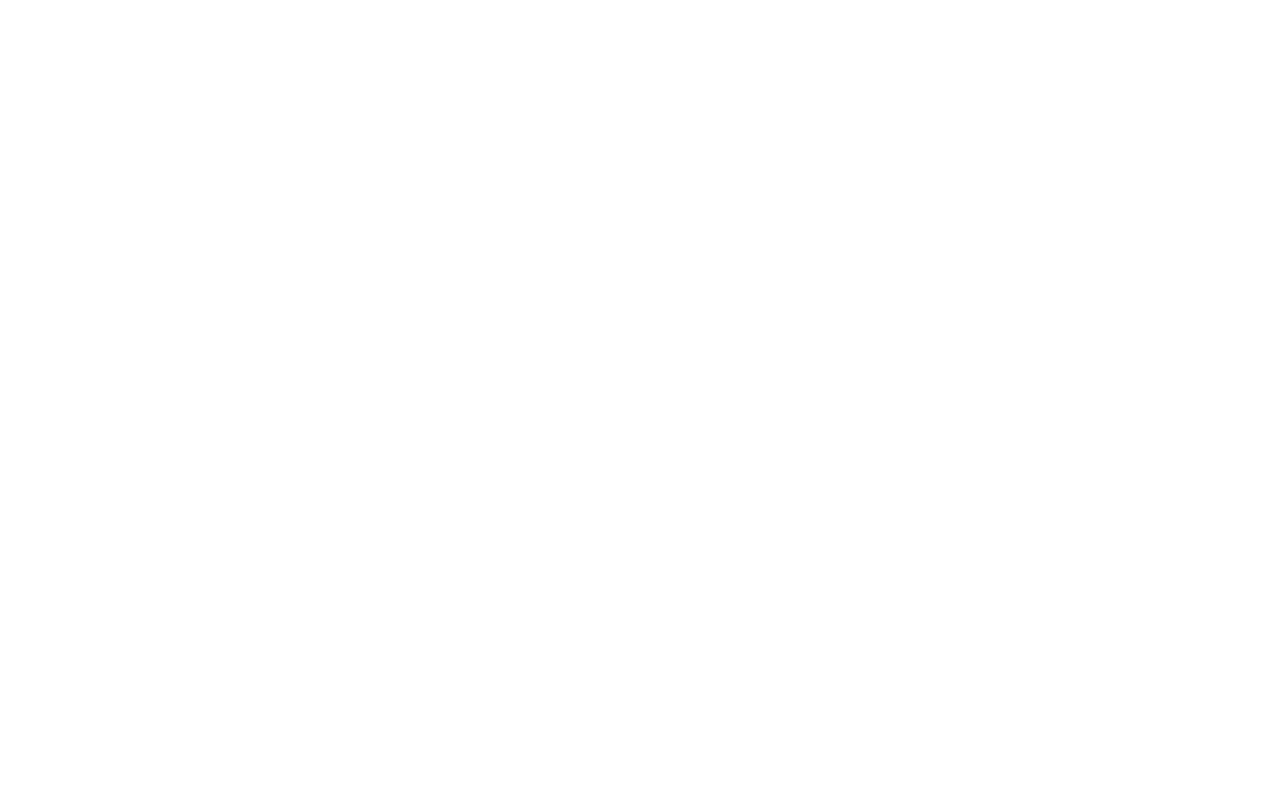
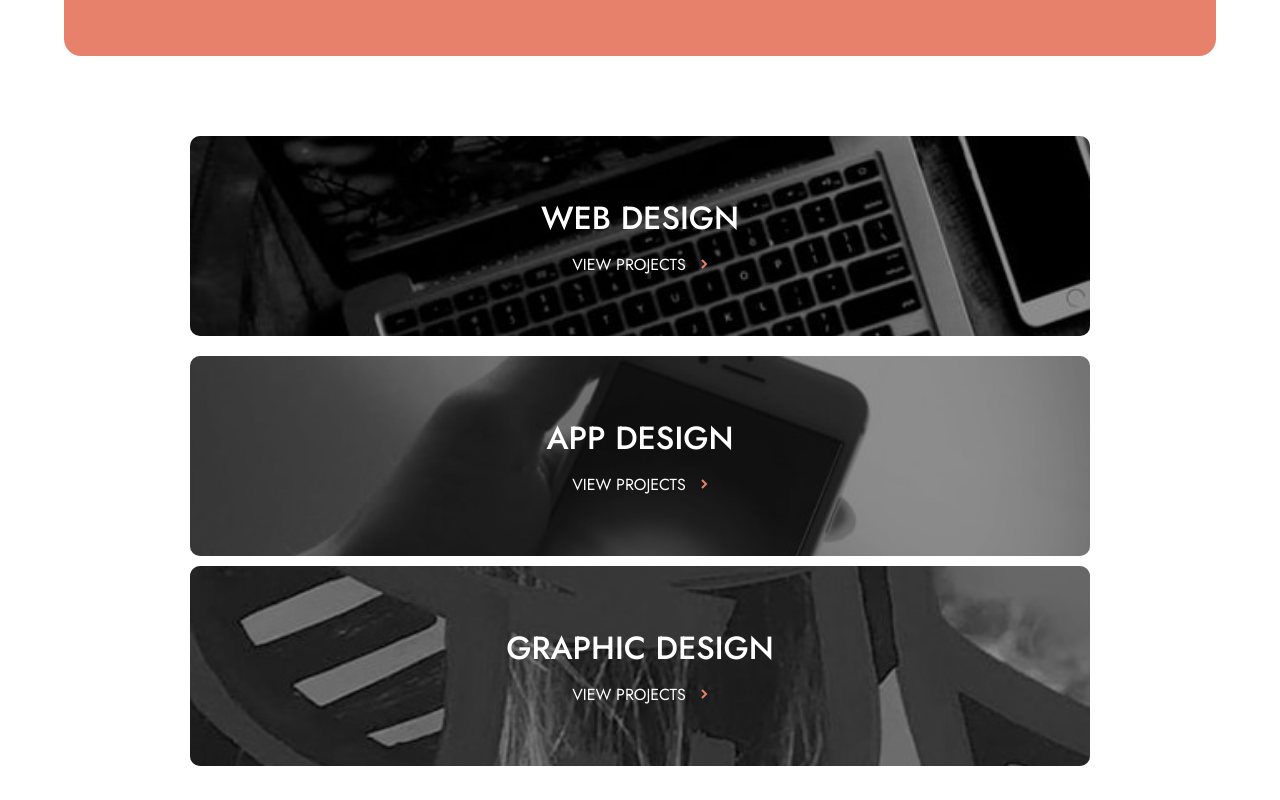
Before and after one commit to epickaowca/designo, a Next.js app: page / in a window 1280 px wide. Shown: the part 1460-2260 px from the top of the page. Before the commit the page ends 915 px from the top, so only its background shows below. Built offline with nearby package versions, Linux system fonts and the light colour scheme.

Commit message:
designers element

```diff
--- /dev/null
+++ b/elements/designers/designersItem.tsx
@@ -0,0 +1,89 @@
+import styled from 'styled-components'
+import Link from 'next/link'
+import Image from 'next/image'
+
+const Wrapper = styled.div<DesignersItemInterface>`
+    text-transform: uppercase;
+    background-image: url('/assets/home/desktop/image-${p=>p.designCase}-design${p=>p.designCase==="web" ? '-small' : ''}.jpg');
+    background-size: cover;
+    ${p=>p.theme.media.desktop}{
+        ${p=>p.designCase==='web' && !p.onlyTwo && `
+        background-image: url('/assets/home/desktop/image-web-design-large.jpg');
+        `}
+    }
+    color: white;
+    position: relative;
+    text-align: center;
+    overflow: hidden;
+    cursor: pointer;
+    &:hover{
+        & > div{
+            & > div{
+                &:nth-child(3){
+                    background: rgba(231,129,107,.6);
+                }
+            }
+        }
+    }
+    & > div{
+        display: flex;
+        justify-content: center;
+        flex-direction: column;
+        position: relative;
+        width: 100%;
+        height: 100%;
+        & > h1{
+            z-index: 7;
+            font-weight: 500;
+            margin-bottom: 10px;
+            font-size: 2rem;
+        }
+        & > div{
+            &:nth-child(2){
+                z-index: 7;
+                display: flex;
+                margin: 0px auto;
+                align-items: center;
+                & > p{
+                    margin-right: 15px;
+                }
+            }
+            &:nth-child(3){
+                z-index: 5;
+                position: absolute;
+                background: rgba(0,0,0,.4);
+                width: 100%;
+                height: 100%;
+                top: 0px;
+                bottom: 0px;
+                left: 0px;
+                right: 0px;
+            }
+        }
+    }
+`
+
+interface DesignersItemInterface {
+    designCase: 'web' | 'app' | 'graphic'
+    onlyTwo?: boolean
+}
+
+const DesignersItem:React.FC<DesignersItemInterface> = ({designCase, onlyTwo}) => {
+    console.log(designCase)
+    return (
+        <Wrapper designCase={designCase} onlyTwo={onlyTwo}>
+            <Link href="#">
+                <div>
+                    <h1>{designCase} design</h1>
+                        <div>
+                            <p>view projects</p>
+                            <Image src='/assets/shared/desktop/icon-right-arrow.svg' width={7} height={10} alt="right arrow" />
+                        </div>
+                    <div></div>
+                </div>
+            </Link>
+        </Wrapper>
+    )
+}
+
+export default DesignersItem
--- /dev/null
+++ b/elements/designers/index.tsx
@@ -0,0 +1,93 @@
+import styled from 'styled-components'
+import DesignersItem from './designersItem'
+
+const Wrapper = styled.section<DesignersInterface>`
+    display: flex;
+    flex-direction: column;
+    margin: auto;
+    margin-top: 70px;
+    width: 90%;
+    & > div{
+        &:nth-child(${p=>p.designCase ? 4 : 1}){
+            border-radius: 10px;
+            width: 100%;
+            height: 200px;
+            margin: 10px auto;
+            max-width: 350px;
+        }
+        &:nth-child(${p=>p.designCase ? 1 : 2}){
+            & > div{
+                border-radius: 10px;
+                width: 100%;
+                height: 200px;
+                margin: 10px auto;
+                max-width: 350px;
+            }
+        }
+    }
+    ${p=>p.theme.media.tablet}{
+        & > div{
+            &:nth-child(${p=>p.designCase ? 4 : 1}){
+                max-width: 900px;
+            }
+            &:nth-child(${p=>p.designCase ? 1 : 2}){
+                & > div{
+                    max-width: 900px;
+                }
+            }
+        }
+    }
+    ${p=>p.theme.media.desktop}{
+        flex-direction: row;
+        justify-content: center;
+        max-width: 1500px;
+        margin: 130px auto;
+        & > div{
+            &:nth-child(${p=>p.designCase ? 4 : 1}){
+                width: 50%;
+                margin: 0px;
+                height: 625px;
+            }
+            &:nth-child(${p=>p.designCase ? 1 : 2}){
+                & > div{
+                    height: 300px;
+                }
+                ${p=>p.designCase ? `
+                display: flex;
+                width: 100%;
+                & > div{
+                    margin: 0px 25px;
+                }
+                `: `
+                width: 50%;
+                margin-left: 25px;
+                    & > div{
+                        margin: 0px;
+                        width: 100%;
+                        &:nth-child(1){
+                            margin-bottom: 25px;
+                        }
+                    }
+                `}
+            }
+        }
+    }
+`
+
+interface DesignersInterface {
+    designCase?: 'web' | 'app' | 'graphic'
+}
+
+const Designers:React.FC<DesignersInterface> = ({designCase}) => {
+    return (
+        <Wrapper designCase={designCase}>
+            {!designCase && <DesignersItem designCase='web' />}
+            <div>
+                <DesignersItem designCase={designCase==='app' ? 'web' : 'app'} />
+                <DesignersItem designCase={designCase==='graphic' ? 'web' : 'graphic'} />
+            </div>
+        </Wrapper>
+    )
+}
+
+export default Designers
--- a/pages/index.tsx
+++ b/pages/index.tsx
@@ -3,6 +3,7 @@ import TitleTag from '../elements/titleTag'
 import Header from '../elements/header'
 import Footer from '../elements/footer'
 import HeroSection from '../components/home/heroSection'
+import Designers from '../elements/designers'
 
 const Wrapper = styled.div`
 
@@ -12,6 +13,9 @@ export default function Home() {
   return (
     <Wrapper>
       <TitleTag title='home' />
+      <Header />
+      <HeroSection />
+      <Designers />
       <Footer />
     </Wrapper>
   )
```
